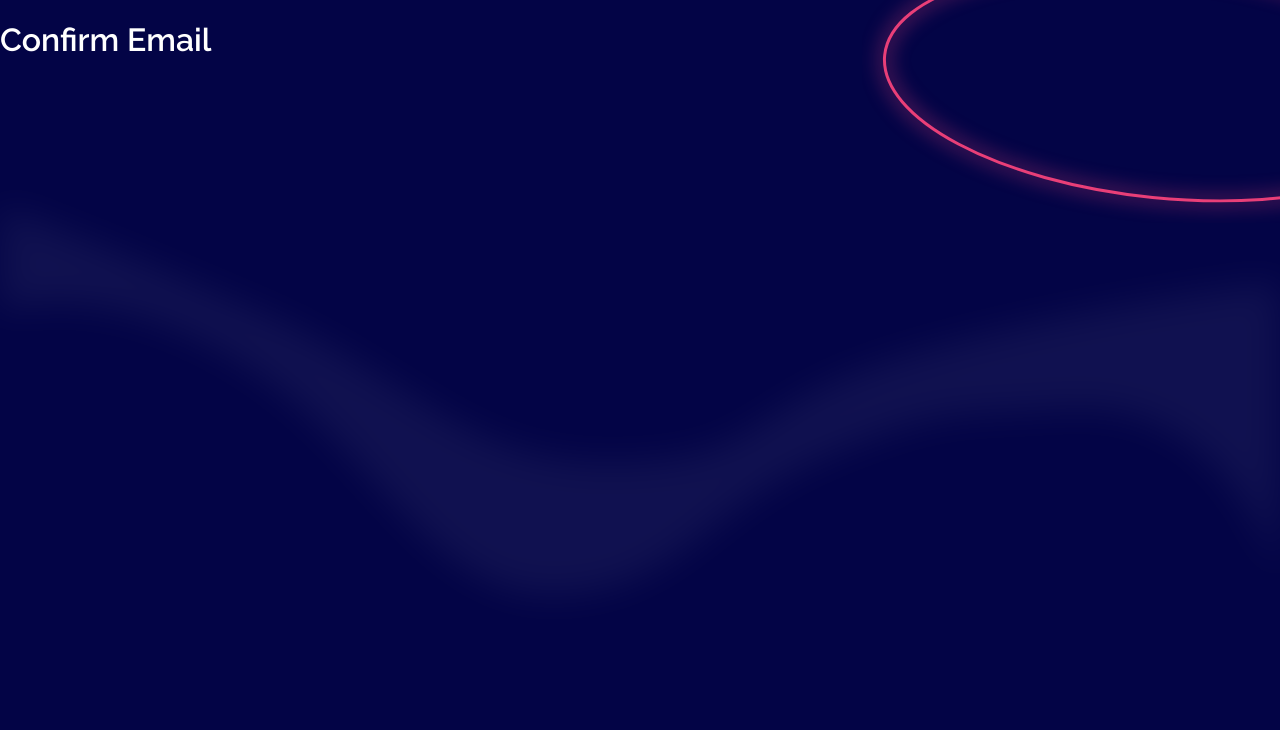
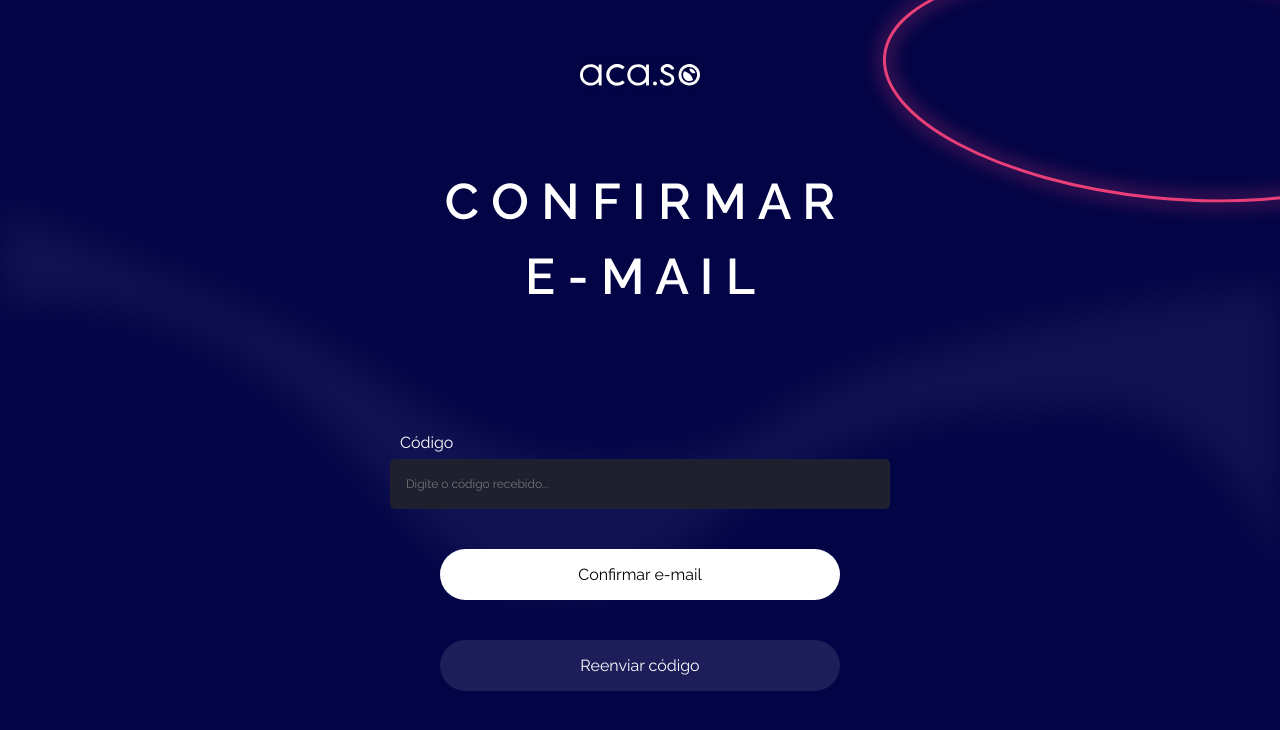
Before and after one commit to gabriel-ggpk/aca_so, a React (Create React App) app: page /confirmEmail in a window 1280 px wide. Shown: the top 730 px of the page. Built offline with nearby package versions, Linux system fonts and the light colour scheme.

Commit message:
layout da pagina completo
layout completo com contador de tempo ate que o usuario possa reenviar o email de confirmacao

```diff
--- a/src/pages/confirmEmail/index.tsx
+++ b/src/pages/confirmEmail/index.tsx
@@ -1,9 +1,57 @@
-import React from 'react';
+import React, { useEffect } from 'react';
+import dayjs from 'dayjs';
+import duration from 'dayjs/plugin/duration';
+import Logo from '@/assets/negative-logo.svg';
+import CompanyLogo from '@/components/templates/styledComponents/companyLogo';
+import FormWrapper from '@/components/templates/styledComponents/formWrapper';
+import FormTitle from '@/components/templates/styledComponents/formTitle';
+import Input from '@/components/elements/input';
+import Button from '@/components/elements/button';
+
+dayjs.extend(duration);
 
 export default function ConfirmEmail(): JSX.Element {
+  const [emailTimer, setEmailTimer] = React.useState(dayjs.duration(2, 'seconds'));
+  const [resendEmail, setResendEmail] = React.useState(false);
+  useEffect(() => {
+    if (resendEmail) return;
+    const countdown = setInterval(() => {
+      setEmailTimer((timeLeft) => {
+        if (timeLeft.asSeconds() === 1) {
+          clearInterval(countdown);
+          setResendEmail(true);
+          return dayjs.duration(0, 'seconds');
+        }
+        return timeLeft.subtract(1, 'second');
+      });
+    }, 1000);
+  }, [resendEmail]);
   return (
-    <div>
-      <h1>Confirm Email</h1>
-    </div>
+    <FormWrapper>
+      <CompanyLogo src={Logo} alt="Logo-aca.so" />
+      <FormTitle>
+        {'C O N F I R M A R \n E - M A I L'}
+      </FormTitle>
+      <Input type="email" placeholder="Digite o código recebido..." width="500px" label="Código" />
+      <Button
+        backgroundColor="white"
+        color="black"
+        width="400px"
+        onClick={() => {}}
+      >
+        Confirmar e-mail
+      </Button>
+      <Button
+        backgroundColor="rgba(255, 255, 255, 0.1)"
+        width="400px"
+        onClick={() => {
+          if (!resendEmail) return;
+          setEmailTimer(dayjs.duration(120, 'seconds'));
+          setResendEmail(false);
+        }}
+      >
+        {resendEmail ? 'Reenviar código' : `aguarde ${emailTimer.format('m:ss')} para reenviar`}
+      </Button>
+    </FormWrapper>
   );
 }
```
